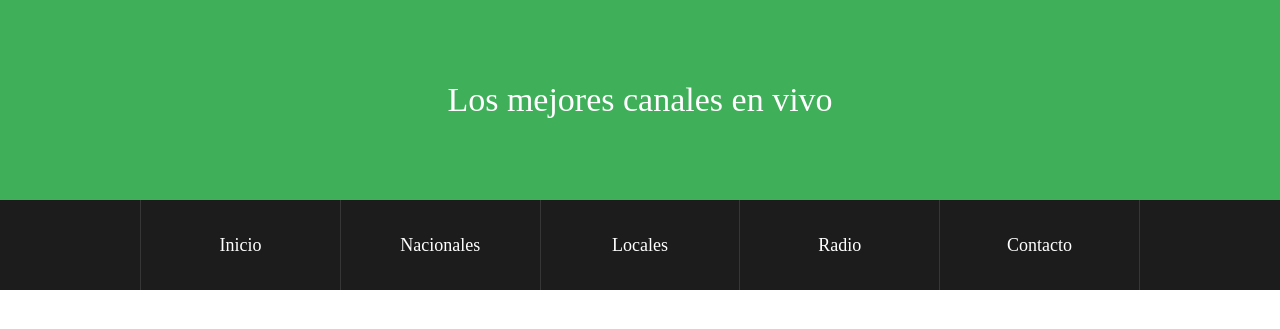
After one commit to ZaitDominguez/repositorio1, a PHP site: the page made by parte html.html in a window 1280 px wide. The commit adds this page. Shown: the top 329 px of the page. Run offline with PHP 8.4, Linux system fonts and the light colour scheme.

Commit message:
terminacion

```diff
--- a/css/estilos_menu.css
+++ b/css/estilos_menu.css
@@ -4,6 +4,7 @@
 	-webkit-box-sizing: border-box;
 	-moz-box-sizing: border-box;
 	box-sizing: border-box;
+
 }
 
 body{
--- /dev/null
+++ b/parte html.html
@@ -0,0 +1,66 @@
+<!DOCTYPE html>
+<html lang="en">
+<head>
+    <meta charset="UTF-8">
+    <meta name="viewport" content="width=device-width, initial-scale=1.0">
+    <link rel="stylesheet" href="estilos_menu.css">
+    <title>menu</title>
+</head>
+<body>
+
+    <section class="title" class="logotipo">
+        <h1>Los mejores canales en vivo</h1>
+    </section>
+
+
+
+
+    <nav class="navegacion">
+        <ul class="menu" >
+
+
+            <li class="first-item">
+                <a href="index.html">
+                    <img src="img/home.jpg" alt="" class="imagen">
+                    <span class="text-item">Inicio</span>
+                    <span class="down-item"></span>
+                </a>
+            </li>
+
+            <li>
+                <a href="#">
+                    <img src="img/canales_nacionales.jpg" alt="" class="imagen">
+                    <span class="text-item">Nacionales</span>
+                    <span class="down-item"></span>
+                </a>
+            </li>
+
+            <li>
+                <a href="#">
+                    <img src="img/canales_locales.jpg" alt="" class="imagen">
+                    <span class="text-item">Locales</span>
+                    <span class="down-item"></span>
+                </a>
+            </li>
+
+            <li>
+                <a href="musica.html">
+                    <img src="img/Radio.jpg" alt="" class="imagen">
+                    <span class="text-item">Radio</span>
+                    <span class="down-item"></span>
+                </a>
+            </li>
+
+            <li>
+                <a href="#">
+                    <img src="img/contactos.jpg" alt="" class="imagen">
+                    <span class="text-item">Contacto</span>
+                    <span class="down-item"></span>
+                </a>
+            </li>
+
+        </ul>
+    </nav>
+
+</body>
+</html>
```
Also changed, not shown: css/style.css (+10 -7 lines), teleantillas.html (renamed from hola.html, +53 -1 lines), img/Radio.jpg (added), img/canales_en_vivo.jpg (added), img/canales_locales.jpg (added), img/canales_nacionales.jpg (added), img/contactos.jpg (added), img/home.jpg (added).
